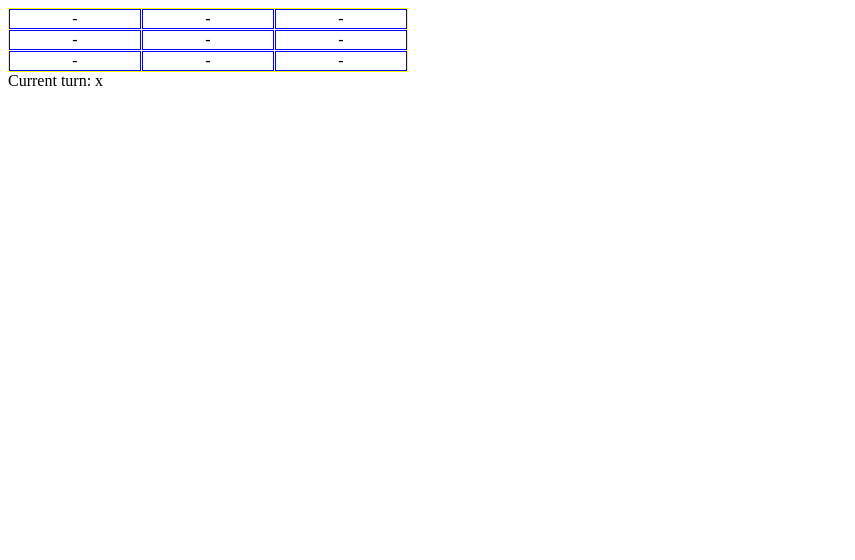
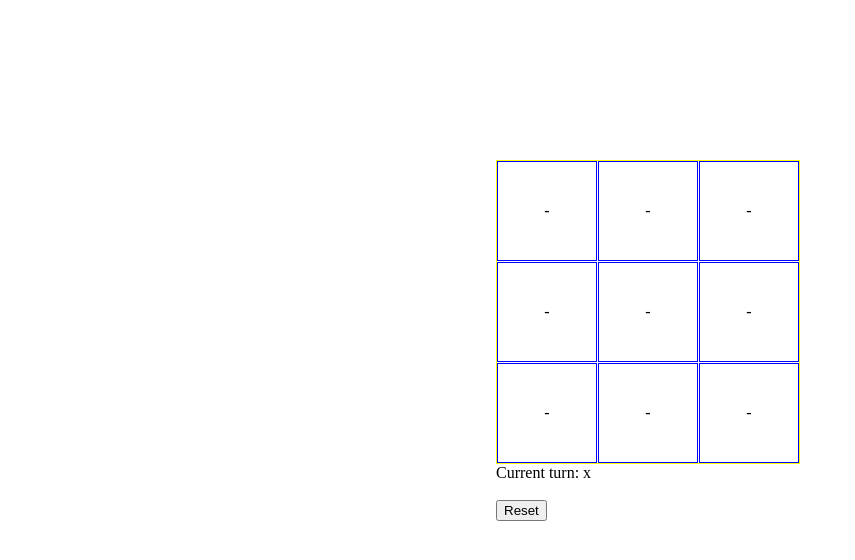
Before and after one commit to Sirvess/rollup-react-boilerplate, a React app: page / in a window 1280 px wide. Shown: the top 560 px of the page, without its empty margins (0-855 px from the left). Built offline with nearby package versions, Linux system fonts and the light colour scheme; the HTML template or start-up script is replaced by a standard one.

Commit message:
Add reset button to tictactoe

```diff
--- a/src/components/TicTacToe.tsx
+++ b/src/components/TicTacToe.tsx
@@ -4,15 +4,15 @@ import styled from "styled-components";
 const GameContainer = styled.div`
   display: grid;
   grid-gap: 1px;
-  grid-template-columns: repeat(3, 1fr);
+  grid-template-columns: repeat(3, 100px);
+  grid-template-rows: repeat(3, 100px);
   border: 1px solid yellow;
 `;
 const GameCell = styled.div`
   display: flex;
-  min-height: 10px;
-  min-width: 10px;
   border: 1px solid blue;
   justify-content: center;
+  align-items: center;
   cursor: pointer;
 `;
 
@@ -89,7 +89,10 @@ const Game = () => {
                 setGameState(newGame);
                 setWinner(checkIfWinner(gameState));
                 toggleTurn();
-              } else {
+              } else if (
+                gameState.filter((x) => x === null).length === 0 ||
+                winner
+              ) {
                 setGameState(emptyGame());
                 setWinner(null);
                 setTurn("x");
@@ -103,6 +106,16 @@ const Game = () => {
       Current turn: {turn}
       <br />
       {winner !== null ? `Winner is: ${winner}` : ""}
+      <br />
+      <button
+        onClick={() => {
+          setGameState(emptyGame());
+          setWinner(null);
+          setTurn("x");
+        }}
+      >
+        Reset
+      </button>
     </>
   );
 };
--- a/src/index.tsx
+++ b/src/index.tsx
@@ -3,6 +3,15 @@ import styled from "styled-components";
 import { render } from "react-dom";
 
 import { TicTacToe } from "./components";
+
+const Root = styled.div`
+  width: 100vw;
+  height: 100vh;
+  display: flex;
+  justify-content: center;
+  align-items: flex-start;
+  margin-top: 20vh;
+`;
 
 const Container = styled.div`
   max-width: 400px;
@@ -10,9 +19,11 @@ const Container = styled.div`
 `;
 
 export const Main = () => (
-  <Container>
-    <TicTacToe />
-  </Container>
+  <Root>
+    <Container>
+      <TicTacToe />
+    </Container>
+  </Root>
 );
 
 render(<Main />, document.body);
```
